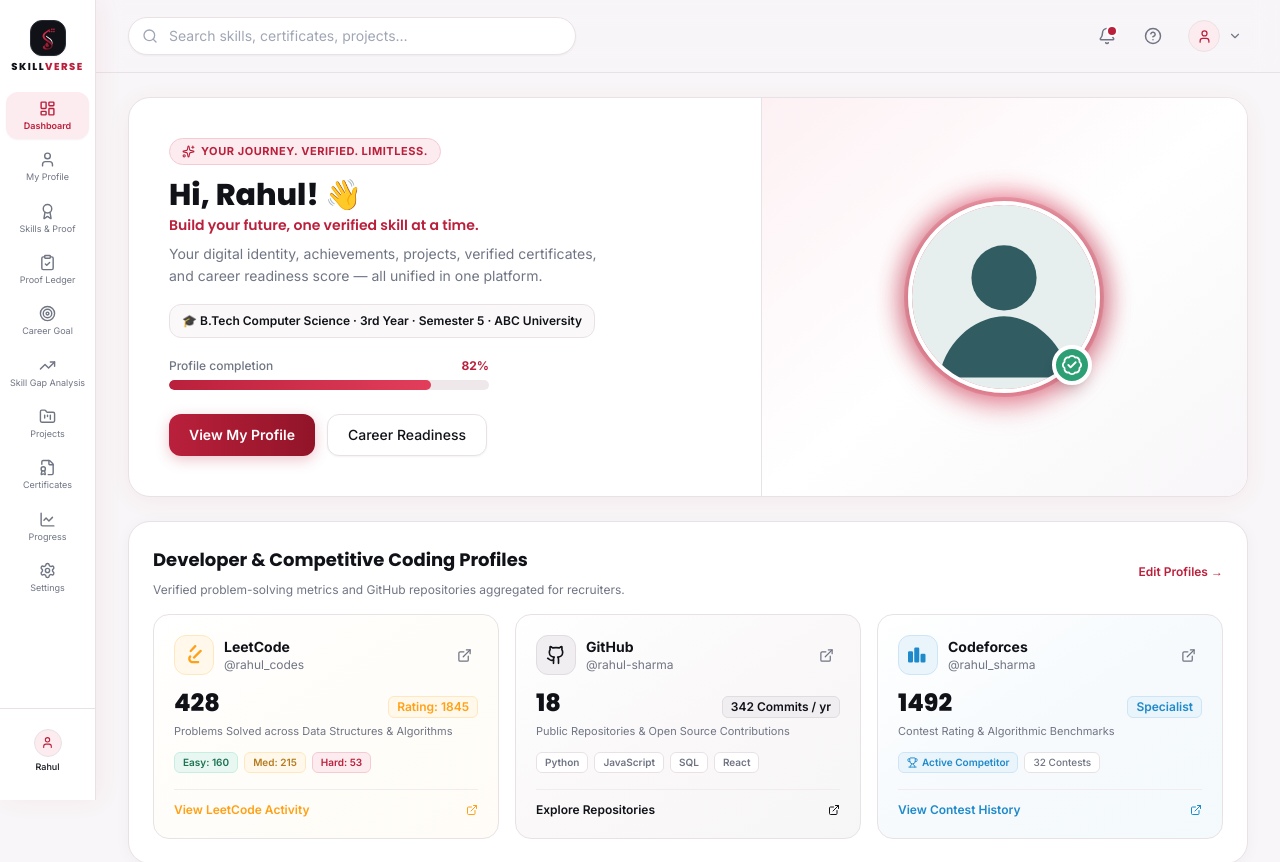
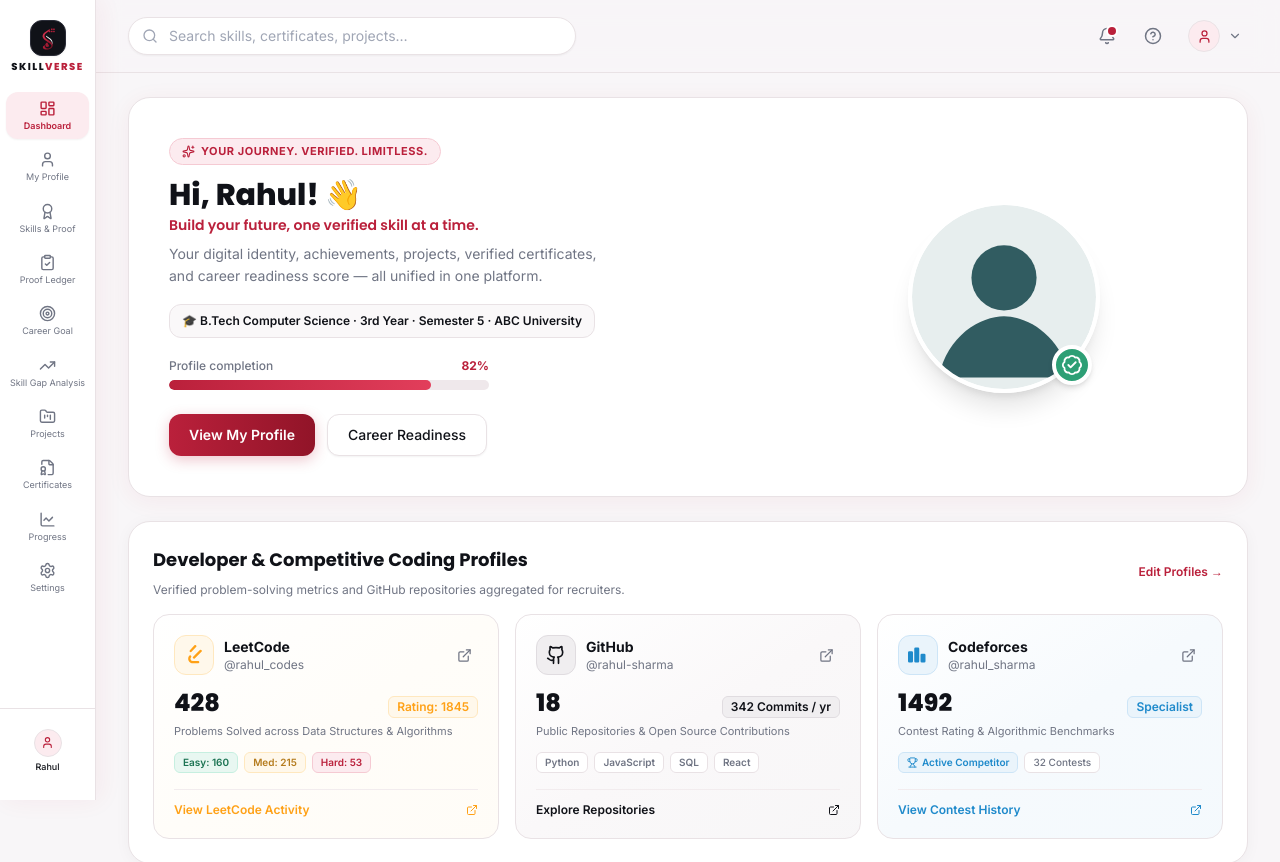
Before and after one commit to fauzia10/Skillverse, a React (Vite) app: page / in a window 1280 px wide. Shown: the top 862 px of the page. Built offline with nearby package versions, Linux system fonts and the light colour scheme.

Commit message:
Remove glowing red blur effect and remove mid partition line from hero section

```diff
--- a/src/pages/DashboardPage.jsx
+++ b/src/pages/DashboardPage.jsx
@@ -73,21 +73,20 @@
             </div>
           </div>
 
-          {/* Right Column: ONLY Big Profile Photo */}
-          <div className="hidden lg:flex items-center justify-center p-8 h-full bg-gradient-to-br from-[#FCEBEF]/70 via-[#FFFFFF] to-[#F8F6F8] border-l border-[#E9E2E5]">
+          {/* Right Column: Clean Big Profile Photo without glow or mid partition */}
+          <div className="hidden lg:flex items-center justify-center p-8">
             <div
               onClick={() => onNavigate("profile")}
               className="relative group cursor-pointer"
               title="Click to view & edit full profile"
             >
-              <div className="absolute -inset-2 rounded-full bg-gradient-to-r from-[#BA203B] via-[#E23E5B] to-[#BA203B] opacity-60 blur-md group-hover:opacity-100 group-hover:scale-105 transition-all duration-300" />
               <img
                 src={avatar}
                 alt={profile?.name || "Rahul Sharma"}
-                className="relative w-40 h-40 xl:w-48 xl:h-48 rounded-full object-cover border-4 border-white shadow-[0_12px_32px_rgba(186,32,59,0.22)] ring-4 ring-[#BA203B]/20 group-hover:scale-105 transition-transform duration-300"
+                className="w-40 h-40 xl:w-48 xl:h-48 rounded-full object-cover border-4 border-white shadow-xl group-hover:scale-105 transition-transform duration-300"
               />
               <div
-                className="absolute bottom-2 right-2 w-10 h-10 rounded-full bg-[#2D9F75] border-4 border-white flex items-center justify-center text-white shadow-lg group-hover:scale-110 transition-transform duration-300"
+                className="absolute bottom-2 right-2 w-10 h-10 rounded-full bg-[#2D9F75] border-4 border-white flex items-center justify-center text-white shadow-md group-hover:scale-110 transition-transform duration-300"
                 title="Verified Student Identity"
               >
                 <BadgeCheck size={22} />
```
